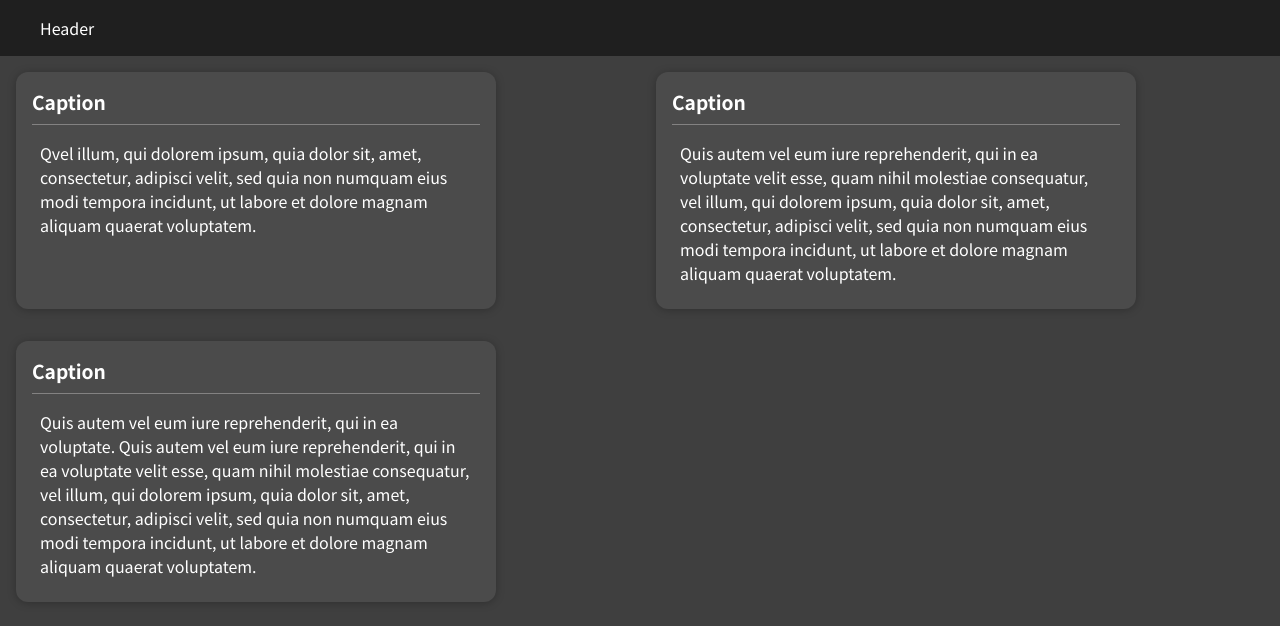
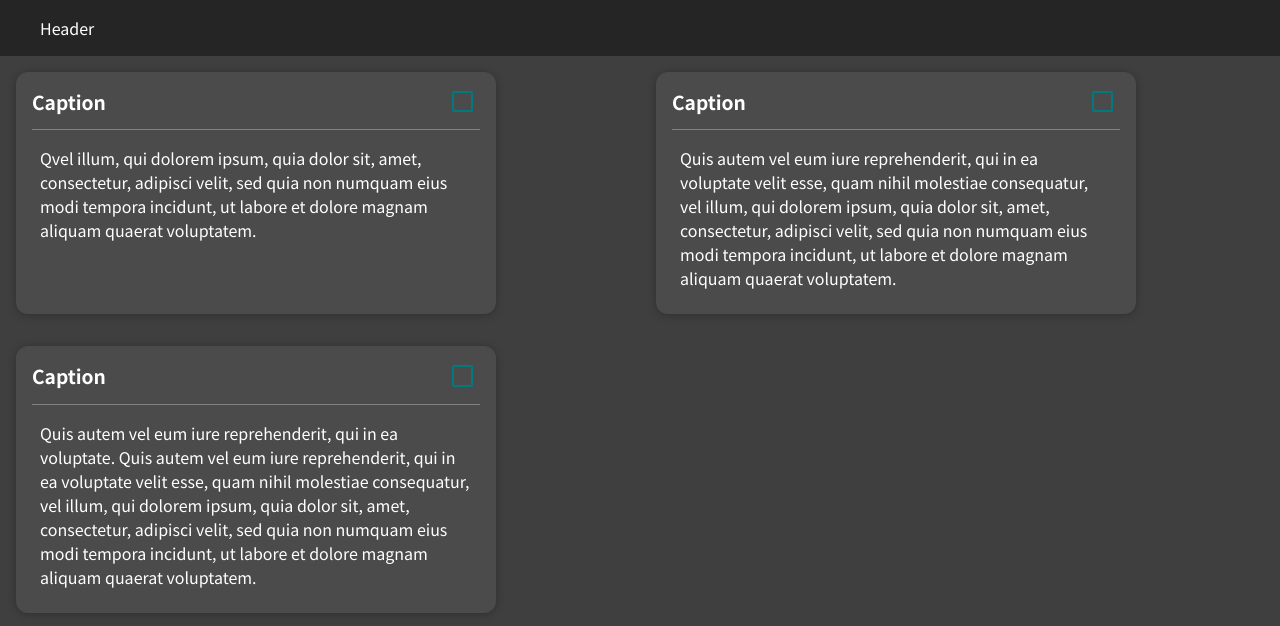
Before and after one commit to Diana-Kravtsova/react, a React (Create React App) app: page / in a window 1280 px wide. Shown: the top 626 px of the page. Built offline with nearby package versions, Linux system fonts and the light colour scheme.

Commit message:
Add checkbox, fix indents and quotes

```diff
--- a/src/App.js
+++ b/src/App.js
@@ -1,5 +1,5 @@
-import Header from "./components/Header";
-import Cards from "./components/Cards";
+import Header from './components/Header';
+import Cards from './components/Cards';
 
 function App() {
     const info = [
@@ -24,7 +24,7 @@ function App() {
         <div>
             <Header/>
             <Cards
-				info = {info}
+                info={info}
             />
         </div>
     );
--- a/src/components/Card.css
+++ b/src/components/Card.css
@@ -16,6 +16,23 @@ hr{
 .card-caption {
     font-size: 1.2rem;
     font-weight: bold;
+    display: flex;
+    justify-content: space-between;
+}
+
+.checkbox-wrapper input[type="checkbox"] {
+    -webkit-appearance: none;
+    appearance: none;
+    width: 1.6em;
+    height: 1.6em;
+    border-radius: 0.15em;
+    margin-right: 0.5em;
+    border: 0.15em solid #007a7e;
+    cursor: pointer;
+}
+
+input:checked {
+    background-color: #007a7e;
 }
 
 .card-text {
--- a/src/components/Card.js
+++ b/src/components/Card.js
@@ -1,13 +1,27 @@
 import './Card.css'
+import {useState} from 'react';
 
-function Card({id, caption, text}) {
-	return (
-		<div className={"card"} key={id}>
-			<div className={"card-caption"}>{caption}</div>
-			<hr/>
-			<div className={"card-text"}>{text}</div>
-		</div>
-	);
+function Card({caption, text}) {
+    const [isChecked, setChecked] = useState(true);
+    const handleChange = () => {
+        setChecked(!isChecked);
+    };
+
+    return (
+        <div className={'card'}
+             style={{backgroundColor: isChecked ? '' : '#252525'}}>
+
+            <div className={'card-caption'}>
+                {caption}
+
+                <div className={'checkbox-wrapper'}>
+                    <input onChange={handleChange} type={'checkbox'} checked={!isChecked}/>
+                </div>
+            </div>
+            <hr/>
+            <div className={'card-text'}>{text}</div>
+        </div>
+    );
 }
 
 export default Card;
--- a/src/components/Cards.js
+++ b/src/components/Cards.js
@@ -1,13 +1,13 @@
-import Card from "./Card";
+import Card from './Card';
 import './Card.css'
 
 function Cards({info}) {
     return (
-		<div className={"cards"}>
+        <div className={'cards'}>
             {
                 info.map(({id, caption, text}) =>
                     (<Card
-						id={id}
+                        key={id}
                         caption={caption}
                         text={text}
                     />))
--- a/src/components/Header.css
+++ b/src/components/Header.css
@@ -1,8 +1,7 @@
 .header {
     display: flex;
     justify-content: space-between;
-
-    background-color: rgb(31, 31, 31);
+    background-color: #252525;
 }
 
 .header li{
--- a/src/components/Header.js
+++ b/src/components/Header.js
@@ -1,16 +1,14 @@
-import "./Header.css"
-import Menu from "./Menu";
+import './Header.css'
+import Menu from './Menu';
 
 function Header() {
-	return (
-		<div className={"header"}>
-			<ul>
-				<Menu items={[
-					"header",
-				]}/>
-			</ul>
-		</div>
-	)
+    return (
+        <div className={'header'}>
+            <Menu items={[
+                'header',
+            ]}/>
+        </div>
+    )
 }
 
 export default Header;
--- a/src/components/Menu.js
+++ b/src/components/Menu.js
@@ -1,6 +1,6 @@
 function Menu({items}) {
     return (
-		<div>
+        <ul>
             {
                 items.map((name, id) => (
                     <li key={id}>
@@ -8,7 +8,7 @@ function Menu({items}) {
                     </li>
                 ))
             }
-		</div>
+        </ul>
     )
 }
 
```
Also changed, not shown: src/index.css (line endings or trailing spaces), 1 other file (tests, documents, lock files or other folders). Lines whose indentation alone changed are shown as unchanged.
